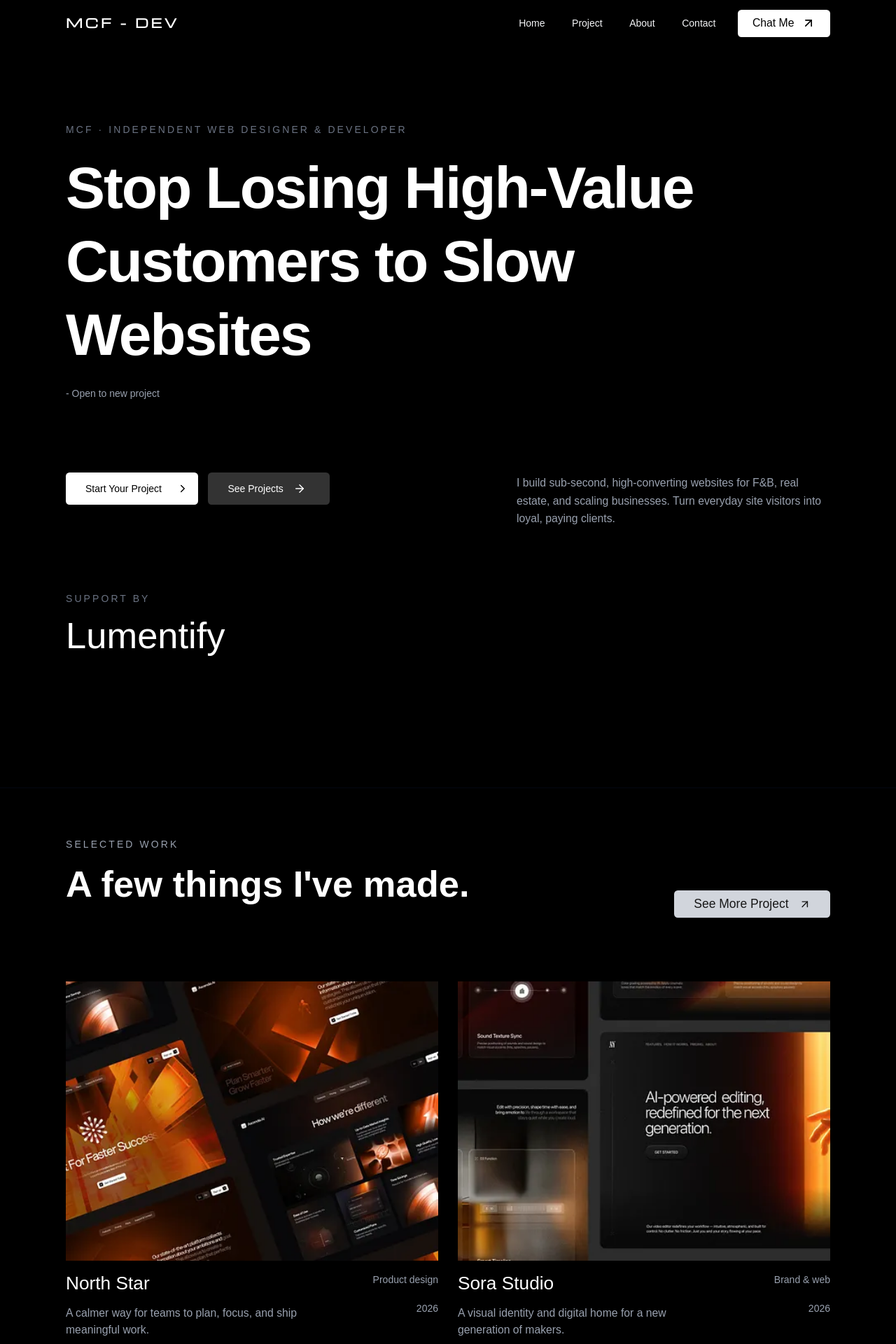
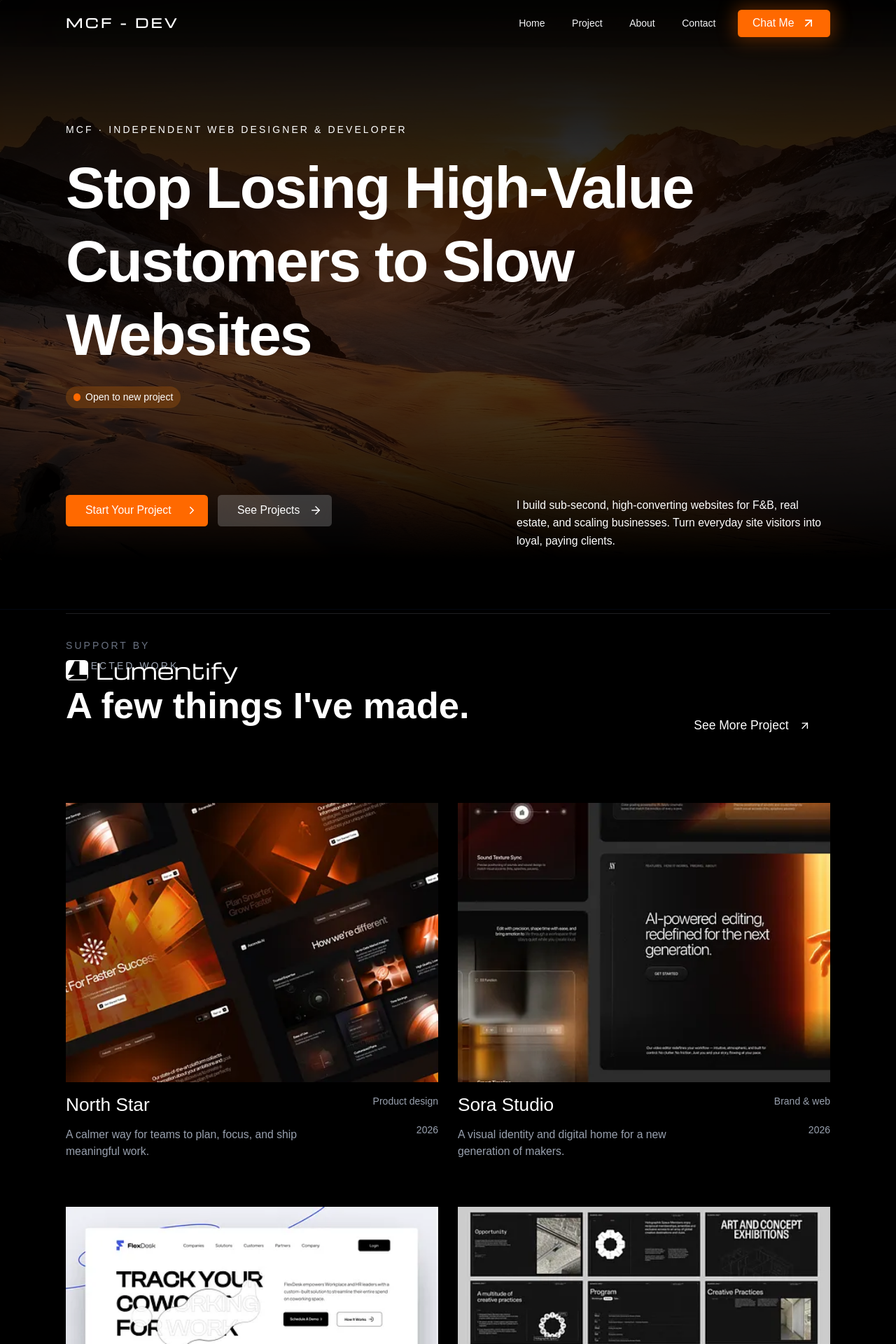
Before and after one commit to Fizora/choirulfaiz, a Next.js app: page / in a window 1280 px wide. Shown: the top 1920 px of the page at 70% size. Built offline with nearby package versions, Linux system fonts and the light colour scheme; a web font is replaced by a local one.

Commit message:
new protoype v1.2

```diff
--- a/src/app/globals.css
+++ b/src/app/globals.css
@@ -24,3 +24,7 @@ body {
   color: var(--foreground);
   font-family: var(--font-sans);
 }
+
+html {
+  scroll-behavior: smooth;
+}
--- a/src/components/Footer.tsx
+++ b/src/components/Footer.tsx
@@ -60,7 +60,7 @@ const Footer = () => {
         </div>
 
         {/* Bottom */}
-        <div className="px-4 mt-16 flex flex-col gap-4 border-t border-white/5 pt-8  text-zinc-500 sm:flex-row sm:items-center sm:justify-between text-sm">
+        <div className="px-4 mt-16 flex flex-col gap-4 border-t border-white/5 py-8  text-zinc-500 sm:flex-row sm:items-center sm:justify-between text-sm">
           <p>
             &copy; {new Date().getFullYear()} MCF - DEV. All rights reserved.
           </p>
--- a/src/components/Navbar.tsx
+++ b/src/components/Navbar.tsx
@@ -61,22 +61,18 @@ const Navbar = () => {
 
   return (
     <header
-      className={`fixed left-0 top-0 z-50 w-full bg-black/30 py-4 backdrop-blur-3xl  transition-transform duration-300 ease-in-out  ${
+      className={`fixed left-0 top-0 z-50 w-full bg-transparent py-4 backdrop-blur-3xl  transition-transform duration-300 ease-in-out  ${
         shouldHide ? "-translate-y-full" : "translate-y-0"
       }`}
     >
       <div className="max-w-7xl mx-auto px-4">
         <div className="flex items-center justify-between">
           {/* Logo */}
-          <Link
-            href="/"
-            onClick={closeMenu}
-            className="text-xl tracking-tight text-white"
-          >
+          <a href="/" className="text-xl tracking-tight text-white">
             <div className="font-black tracking-[0.22em] font-mono">
               MCF - DEV
             </div>
-          </Link>
+          </a>
 
           {/* Desktop navigation */}
           <nav className="hidden items-center gap-3 md:flex">
@@ -94,7 +90,7 @@ const Navbar = () => {
               href="https://wa.me/085235086814"
               target="_blank"
               rel="noopener noreferrer"
-              className="ml-2 flex items-center gap-3 rounded-md bg-white px-6 py-2 text-lg font-medium text-black transition-transform duration-200 hover:scale-105 hover:bg-gray-100 active:scale-95"
+              className="ml-2 flex items-center gap-3 rounded-md bg-orange-500 text-white px-6 py-2 text-lg font-medium duration-300 hover:bg-orange-600 shadow-[0px_0px_25px_5px] shadow-orange-500/30"
             >
               Chat Me
               <LuArrowUpRight size={20} />
@@ -151,7 +147,7 @@ const Navbar = () => {
                 target="_blank"
                 rel="noopener noreferrer"
                 onClick={closeMenu}
-                className="mt-2 flex items-center justify-center gap-3 rounded-md bg-white px-4 py-3 text-lg font-medium text-black "
+                className="mt-2 flex items-center gap-3 rounded-md bg-orange-500 text-white px-6 py-2 text-lg font-medium duration-300 hover:bg-orange-600 shadow-[0px_0px_25px_5px] shadow-orange-500/30"
               >
                 Chat Me
                 <LuArrowUpRight size={20} />
--- a/src/components/constant/data.ts
+++ b/src/components/constant/data.ts
@@ -14,6 +14,24 @@ export const highlightProject = [
     desc: "A visual identity and digital home for a new generation of makers.",
     type: "Brand & web",
     href: "https://sorastudio.vercel.app",
+    year: "2026",
+  },
+  {
+    id: "atlas-finance",
+    img: "/project-5.webp",
+    name: "Atlas Finance",
+    desc: "A clearer financial dashboard for people building better money habits.",
+    type: "Web application",
+    href: "https://atlas-finance.vercel.app",
+    year: "2026",
+  },
+  {
+    id: "field-notes",
+    img: "/project-4.webp",
+    name: "Field Notes",
+    desc: "A thoughtful publishing platform for independent writers and creators.",
+    type: "Editorial platform",
+    href: "https://field-notes.vercel.app",
     year: "2026",
   },
 ];
--- a/src/components/sections/CTA.tsx
+++ b/src/components/sections/CTA.tsx
@@ -11,14 +11,14 @@ const CTA = () => {
             alt="Modern business background"
             src="/img/build.jpg"
             fill
-            className="object-cover object-center opacity-60 rounded mask-b-from-50% mask-b-to-90% "
+            className="object-cover object-center opacity-60 rounded mask-t-from-70% mask-t-to-90% mask-b-from-50% "
             priority
           />
         </div>
       </div>
 
       {/* Dark overlay for better readability */}
-      <div className="absolute inset-0 bg-linear-to-b from-black/20 via-black/10 to-black/99 backdrop:" />
+      <div className="absolute inset-0 bg-linear-to-b from-black/20 via-black/10 to-black/99 " />
 
       {/* Content */}
       <div className="relative z-10 mx-auto flex min-h-screen max-w-7xl flex-col justify-center px-6 py-32 sm:px-8 lg:px-12 lg:py-40">
--- a/src/components/sections/Hero.tsx
+++ b/src/components/sections/Hero.tsx
@@ -1,12 +1,25 @@
 import Link from "next/link";
 import { LuArrowRight, LuArrowUpRight, LuChevronRight } from "react-icons/lu";
 import { PrimaryButtonLink, SecondaryButtonLink } from "../ui/Button";
+import Image from "next/image";
 
 const Hero = () => {
   return (
-    <section className="flex flex-col justify-center py-40 min-h-screen">
+    <section className="relative flex flex-col justify-center min-h-screen">
+      <div className="absolute inset-y-0 inset-x-0 flex justify-center">
+        <div className="relative h-full w-full">
+          <Image
+            alt="Modern business background"
+            src="/img/new-hero.jpeg"
+            fill
+            className="object-cover object-center opacity-60 rounded mask-t-from-10% mask-t-to-100% mask-b-from-50% "
+            priority
+          />
+        </div>
+      </div>
+      <div className="absolute inset-0 py-40">
         <div className="mx-auto w-full max-w-7xl space-y-6 px-4 py-10">
-        <p className="uppercase tracking-[0.22em] text-gray-500">
+          <p className="uppercase tracking-[0.22em] text-white">
             MCF · Independent web designer & developer
           </p>
           <h1 className="text-white max-w-6xl text-5xl font-bold leading-tight tracking-tight sm:text-6xl lg:text-7xl xl:text-8xl">
@@ -17,7 +30,13 @@ const Hero = () => {
           scaling businesses. Turn everyday site visitors into loyal, paying
           clients.
         </p> */}
-        <span className="text-gray-400">- Open to new project</span>
+          <div className="text-white bg-orange-400/20 backdrop-blur-sm flex items-center gap-2 w-max rounded-full p-1.5 px-3">
+            <span className="relative flex  size-3">
+              <span className="absolute inline-flex h-full w-full animate-ping rounded-full bg-orange-400 opacity-75"></span>
+              <span className="relative inline-flex size-3 rounded-full bg-orange-500"></span>
+            </span>{" "}
+            Open to new project
+          </div>
           {/* bottom content */}
           <div className="flex flex-col md:flex-row md:items-center justify-between py-20">
             <div className="flex flex-col md:flex-row md:items-center gap-4">
@@ -28,19 +47,29 @@ const Hero = () => {
                 See Projects
               </SecondaryButtonLink>
             </div>
-          <div className="max-w-lg leading-relaxed pt-10 text-gray-400 text-lg">
+            <div className="max-w-lg leading-relaxed pt-10 text-white text-lg">
               <p>
-              I build sub-second, high-converting websites for F&B, real estate,
-              and scaling businesses. Turn everyday site visitors into loyal,
-              paying clients.
+                I build sub-second, high-converting websites for F&B, real
+                estate, and scaling businesses. Turn everyday site visitors into
+                loyal, paying clients.
               </p>
             </div>
           </div>
-        <div className="space-y-6">
+          <div className="space-y-6 border-t border-gray-400/20 py-10">
             <span className="text-gray-500 uppercase tracking-[0.22em]">
               support by
             </span>
-          <p className="text-white text-6xl leading-relaxed">Lumentify</p>
+            <div className="text-white text-4xl leading-relaxed flex items-center gap-3 font-mono">
+              <Image
+                src={"/img/logo.svg"}
+                height={32}
+                width={32}
+                alt="brand support"
+                className="rounded-md"
+              />
+              Lumentify
+            </div>
+          </div>
         </div>
       </div>
     </section>
--- a/src/components/sections/Pricing.tsx
+++ b/src/components/sections/Pricing.tsx
@@ -4,7 +4,7 @@ import { LuArrowUpRight } from "react-icons/lu";
 
 const Pricing = () => {
   return (
-    <section className="bg-black py-24 md:py-32 min-h-screen">
+    <section className="bg-black py-24 md:py-32 min-h-screen" id="pricing">
       <div className="mx-auto max-w-7xl px-4">
         {/* Header */}
         <div className="mb-12 space-y-6 md:mb-14">
@@ -34,8 +34,8 @@ const Pricing = () => {
                 key={pricing.id}
                 className={`flex min-h-98.75 flex-col border p-7 md:p-8 ${
                   isDark
-                    ? "border-zinc-700 bg-zinc-900 text-white"
-                    : "border-zinc-800 bg-zinc-950 text-white"
+                    ? "border-orange-700/30 bg-linear-to-br  via-orange-500/15 text-white"
+                    : "border-zinc-800 bg-linear-to-br  from-orange-700/30 to-zinc-950 text-white"
                 }`}
               >
                 {/* Plan title */}
--- a/src/components/sections/Projects.tsx
+++ b/src/components/sections/Projects.tsx
@@ -5,7 +5,7 @@ import Image from "next/image";
 
 const Project = () => {
   return (
-    <section className="min-h-screen border-t border-gray-950">
+    <section className="min-h-screen border-t border-gray-950 mt-40 lg:mt-20">
       {/* layer layout */}
       <div className="mx-auto max-w-7xl py-20 px-4">
         {/* header */}
@@ -19,7 +19,7 @@ const Project = () => {
             </h2>
             <Link
               href="/project"
-              className="flex items-center w-max bg-gray-300 gap-4 text-xl hover:underline py-2 px-8 hover:bg-gray-300 transition-all duration-300 rounded-md"
+              className="flex items-center w-max text-white gap-4 text-xl hover:underline py-2 px-8  transition-all duration-300 rounded-md"
             >
               See More Project
               <LuArrowUpRight></LuArrowUpRight>
--- a/src/components/ui/Button.tsx
+++ b/src/components/ui/Button.tsx
@@ -16,10 +16,10 @@ export const PrimaryButtonLink = ({
   return (
     <Link
       href={href}
-      className={`group flex items-center justify-between gap-4 rounded-md  bg-white py-2 pl-8 pr-2 font-medium text-black  duration-200 ${className}`}
+      className={`group flex items-center justify-between gap-4 rounded-md bg-orange-500 py-2 pl-8 pr-2 text-lg font-medium text-white  duration-200 ${className} backdrop-blur-lg duration-300  hover:bg-orange-600 hover:shadow-[0px_0px_25px_5px] shadow-orange-500/30 active:scale-90 transition-all`}
     >
       {children}
-      <span className="relative grid h-9 w-9 shrink-0 place-items-center overflow-hidden rounded-md bg-white text-black">
+      <span className="relative grid h-9 w-9 shrink-0 place-items-center overflow-hidden rounded-md">
         {/* Default: Chevron. Hover: geser keluar ke kiri lalu hilang */}
         <LuChevronRight
           size={18}
@@ -43,7 +43,7 @@ export const SecondaryButtonLink = ({
   return (
     <Link
       href={href}
-      className={`group flex items-center justify-between gap-2 rounded-md bg-white/20 backdrop-blur-2xl px-8 py-2 font-medium text-white transition-colors duration-200 hover:bg-white/30 ${className}`}
+      className={`group flex items-center justify-between gap-2 rounded-md bg-white/20 backdrop-blur-lg pl-8 py-2 pr-2 text-lg font-medium text-white transition-colors duration-200 hover:bg-white/30 ${className}`}
     >
       {children}
       <span className="relative grid h-9 w-9 shrink-0 place-items-center overflow-hidden">
```
Also changed, not shown: public/img/logo.svg (added), public/img/new-hero.jpeg (added). Lines whose indentation alone changed are shown as unchanged.
